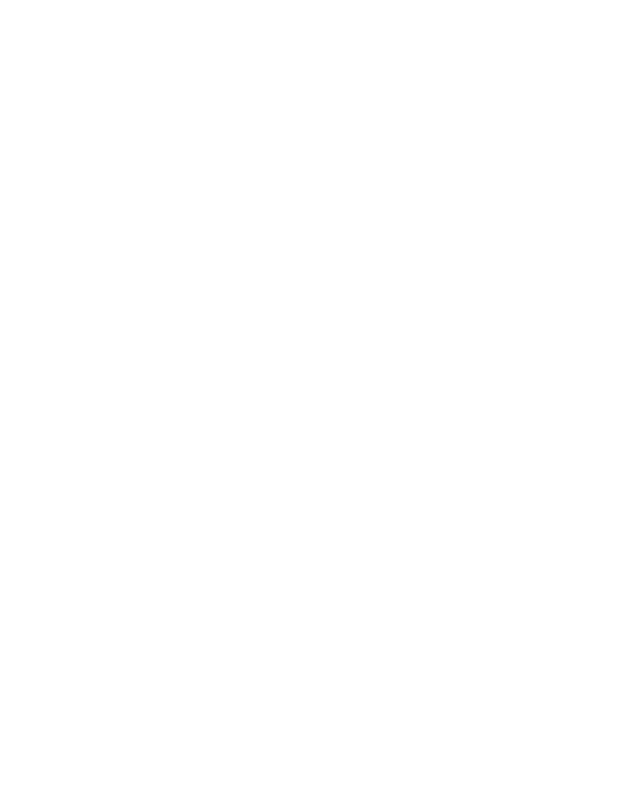
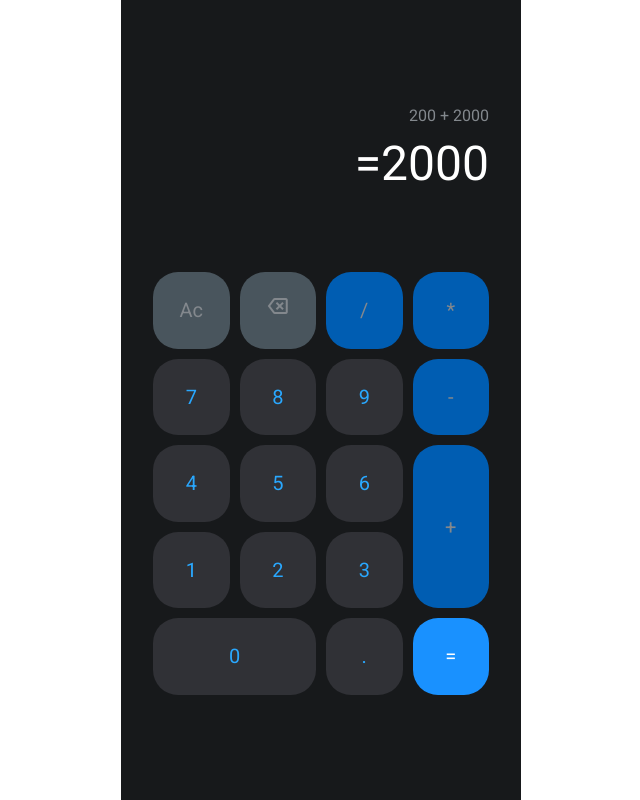
Before and after one commit to themiyakasun/Calculator, a website built with Vite: page index.html in a window 1280 px wide. Shown: the whole page, without its empty margins (319-959 px from the left). Built offline with nearby package versions, Linux system fonts and the light colour scheme.

Commit message:
Front-end

```diff
--- a/index.html
+++ b/index.html
@@ -6,6 +6,8 @@
   <link rel="icon" type="image/svg+xml" href="/vite.svg" />
   <meta name="viewport" content="width=device-width, initial-scale=1.0" />
   <link rel="stylesheet" href="style.css">
+  <link rel="stylesheet"
+    href="https://fonts.googleapis.com/css2?family=Material+Symbols+Outlined:opsz,wght,FILL,GRAD@48,400,0,0" />
   <title>Vite App</title>
 </head>
 
@@ -14,4 +16,48 @@
   <script type="module" src="/main.js"></script>
 </body>
 
+<div class="container">
+  <div class="calculator-main">
+    <div class="num-body">
+      <div class="content">
+        <div class="action">
+          <p>200 <span>+</span> 2000</p>
+        </div>
+        <div class="result fs-01">
+          <h2>=<span>2000</span></h2>
+        </div>
+      </div>
+    </div>
+
+    <div class="button-container">
+      <div class="even-columns">
+        <button class="fs-03 ash">Ac</button>
+        <button class="fs-03 ash"><span class="material-symbols-outlined">
+            backspace
+          </span></button>
+        <button class="fs-03 blue">/</button>
+        <button class="fs-03 blue">*</button>
+
+        <button class="fs-03">7</button>
+        <button class="fs-03">8</button>
+        <button class="fs-03">9</button>
+        <button class="fs-03 blue">-</button>
+
+        <button class="fs-03">4</button>
+        <button class="fs-03">5</button>
+        <button class="fs-03">6</button>
+        <button class="fs-03 plus blue">+</button>
+
+        <button class="fs-03">1</button>
+        <button class="fs-03">2</button>
+        <button class="fs-03">3</button>
+
+        <button class="fs-03 zero">0</button>
+        <button class="fs-03">.</button>
+        <button class="fs-03 long-row light-blue">=</button>
+      </div>
+    </div>
+  </div>
+</div>
+
 </html>
--- a/style.css
+++ b/style.css
@@ -1,9 +1,23 @@
+@import url('https://fonts.googleapis.com/css2?family=Roboto&display=swap');
+
 :root {
   --clr-primary: #17191b;
+
   --clr-btn-01: #303136;
   --clr-btn-02: #005db2;
   --clr-btn-03: #1991ff;
   --clr-btn-04: #49555d;
+
+  --clr-font-01: #29a8ff;
+  --clr-font-02: #339dff;
+  --clr-font-03: #83888d;
+  --clr-font-04: #ffff;
+
+  --ff-primary: 'Roboto', sans-serif;
+
+  --fs-01: 48px;
+  --fs-02: 30px;
+  --fs-03: 20px;
 
 }
 
@@ -76,3 +90,92 @@ svg {
     scroll-behavior: auto !important;
   }
 }
+
+/*utility classes */
+
+.container {
+  width: min(100%, 400px);
+  margin-inline: auto;
+}
+
+.fs-01 {
+  font-size: var(--fs-01);
+}
+
+.fs-02 {
+  font-size: var(--fs-02);
+}
+
+.fs-03 {
+  font-size: var(--fs-03);
+}
+
+.even-columns {
+  display: grid;
+  grid-template-columns: repeat(4, 1fr);
+  grid-template-rows: repeat(5, 76.5px);
+  gap: 10px;
+}
+
+/*main */
+.calculator-main {
+  background-color: var(--clr-primary);
+  height: 100vh;
+  color: var(--clr-font-03);
+  font-family: var(--ff-primary);
+  padding: 2rem;
+}
+
+.num-body {
+  height: 30vh;
+  position: relative;
+}
+
+.content {
+  position: absolute;
+  bottom: 30%;
+  right: 0;
+}
+
+.action p {
+  float: right;
+}
+
+.result {
+  float: right;
+  color: var(--clr-font-04);
+}
+
+button {
+  border: none;
+  border-radius: 25px;
+  background-color: var(--clr-btn-01);
+  color: var(--clr-font-01);
+  cursor: pointer;
+}
+
+.plus {
+  grid-row-start: -4;
+  grid-row-end: -2;
+  grid-column-start: 4;
+}
+
+.zero {
+  grid-column-start: 1;
+  grid-column-end: 3;
+}
+
+.ash {
+  background-color: var(--clr-btn-04);
+  color: var(--clr-font-03);
+}
+
+.blue {
+  background-color: var(--clr-btn-02);
+  color: var(--clr-font-03);
+}
+
+.light-blue {
+  background-color: var(--clr-btn-03);
+  color: var(--clr-font-04);
+}
```
